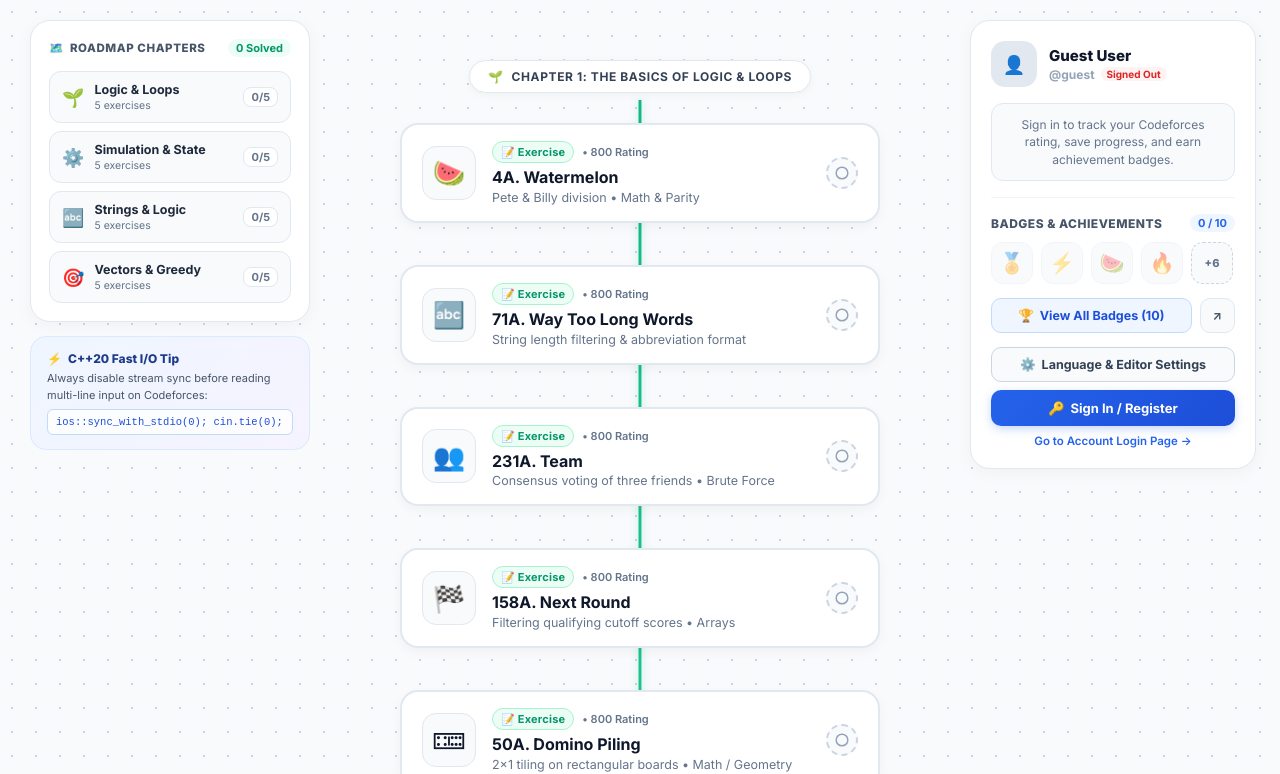
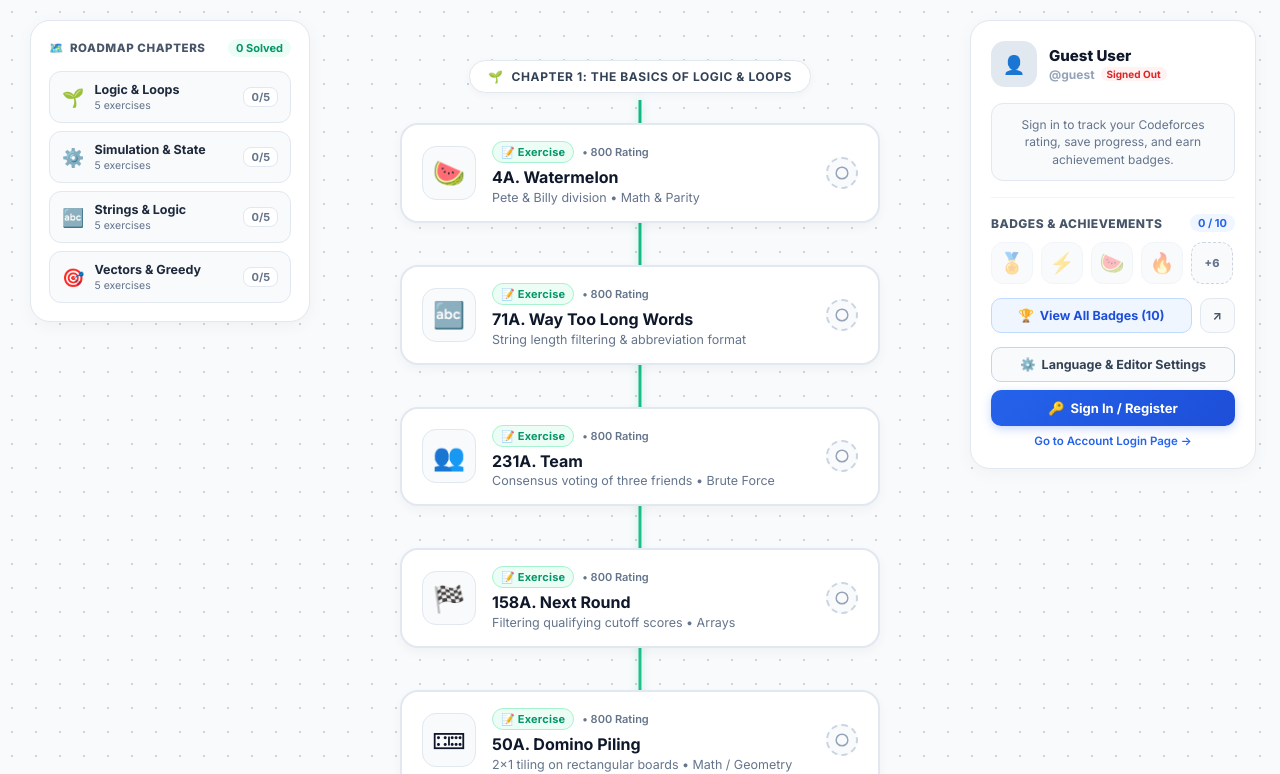
Before and after one commit to niimme/CodeForces, a Next.js app: page / in a window 1280 px wide. Shown: the top 774 px of the page. Built offline with nearby package versions, Linux system fonts and the light colour scheme.

Commit message:
fix: remove C++ Fast I/O Tip card from roadmap navigator

```diff
--- a/src/components/dashboard/RoadmapNavigator.tsx
+++ b/src/components/dashboard/RoadmapNavigator.tsx
@@ -172,41 +172,6 @@ export const RoadmapNavigator: React.FC<RoadmapNavigatorProps> = ({ progress })
           })}
         </div>
       </div>
-
-      {/* C++ Quick Tip Card */}
-      <div
-        style={{
-          background: 'linear-gradient(135deg, #eff6ff 0%, #f5f3ff 100%)',
-          borderRadius: '16px',
-          border: '1px solid #dbeafe',
-          padding: '14px 16px',
-          fontSize: '12px',
-          color: '#1e3a8a',
-        }}
-      >
-        <div style={{ fontWeight: 800, marginBottom: '4px', display: 'flex', alignItems: 'center', gap: '6px' }}>
-          <span>⚡</span>
-          <span>C++20 Fast I/O Tip</span>
-        </div>
-        <p style={{ color: '#475569', fontSize: '11px', lineHeight: 1.5, margin: 0 }}>
-          Always disable stream sync before reading multi-line input on Codeforces:
-        </p>
-        <code
-          style={{
-            display: 'block',
-            marginTop: '6px',
-            padding: '6px 8px',
-            background: 'rgba(255, 255, 255, 0.8)',
-            border: '1px solid #bfdbfe',
-            borderRadius: '6px',
-            fontSize: '10.5px',
-            color: '#1d4ed8',
-            fontFamily: 'monospace',
-          }}
-        >
-          ios::sync_with_stdio(0); cin.tie(0);
-        </code>
-      </div>
     </aside>
   );
 };
```
